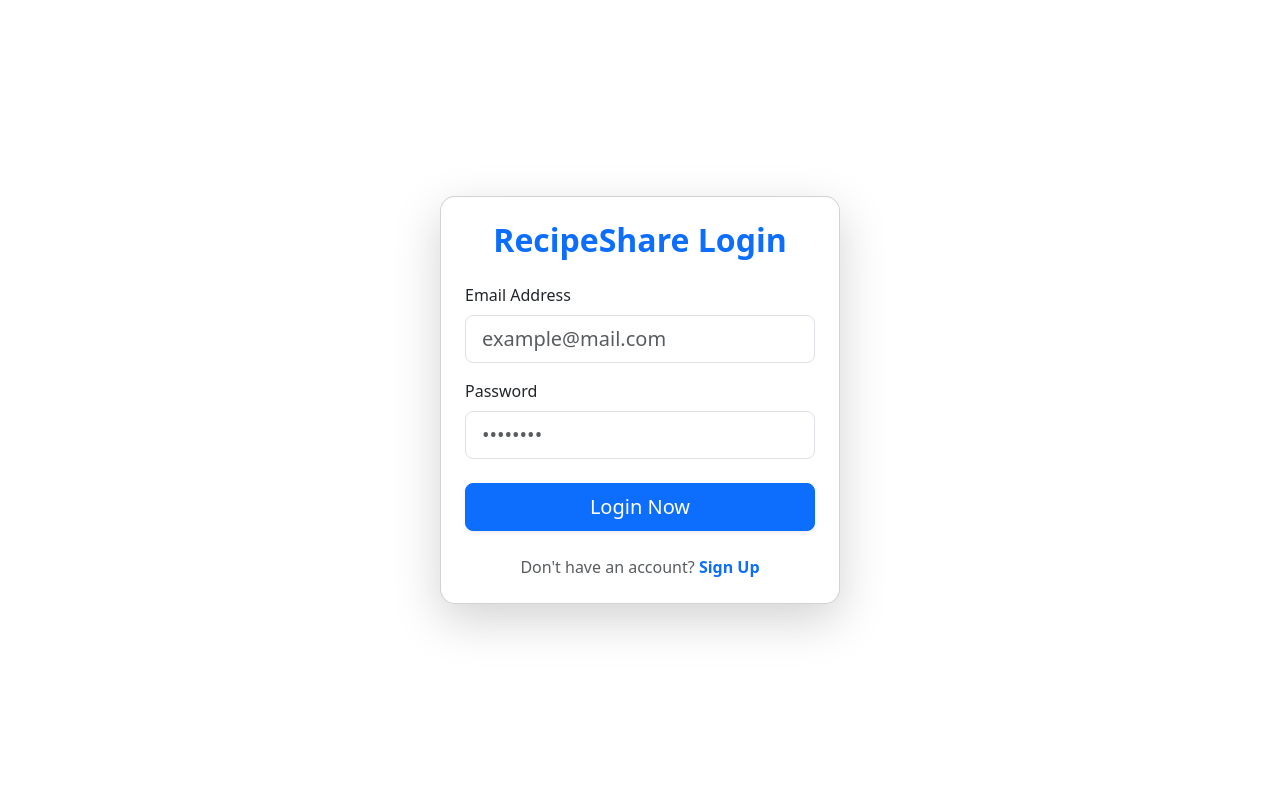
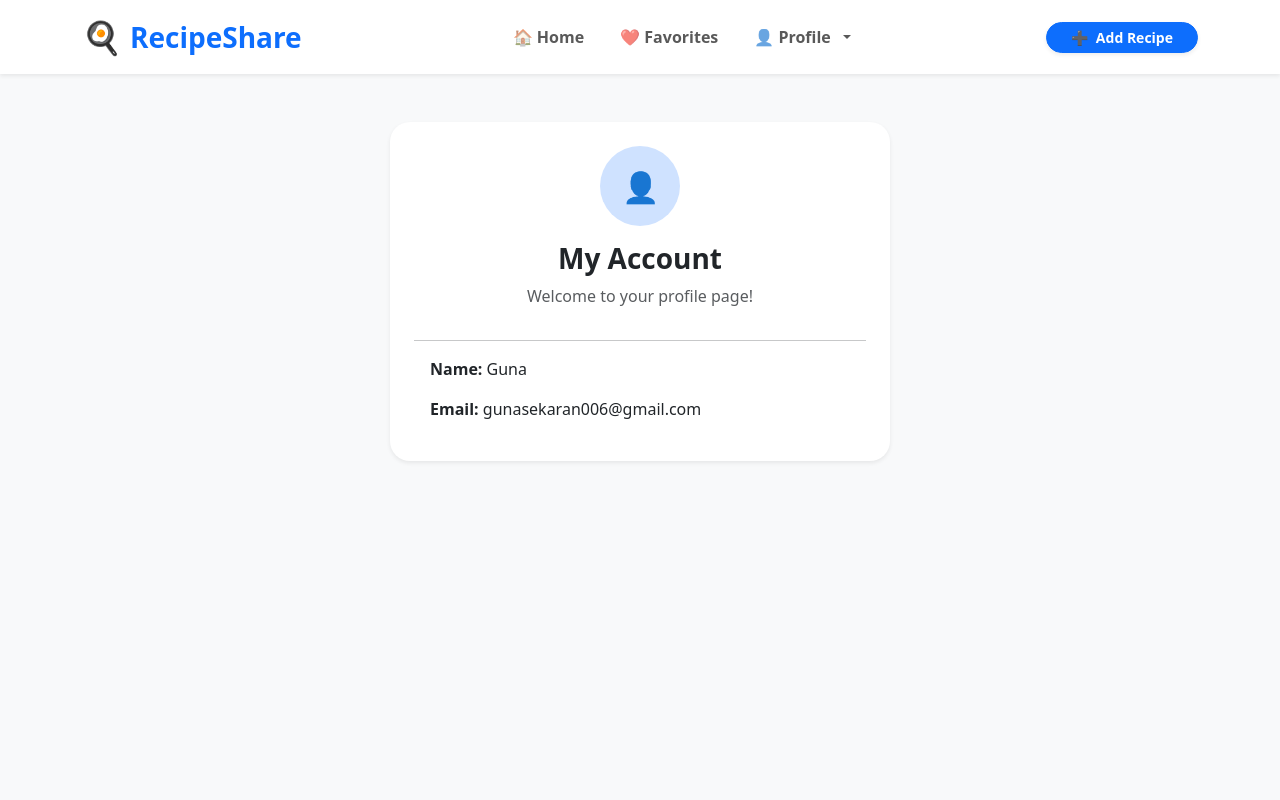
Before and after one commit to gunasekaran006-alt/recipe-app, a React (Vite) app: page /profile in a window 1280 px wide. Before the commit this address led to /login. Shown: the top 800 px of the page. Built offline with nearby package versions, Linux system fonts and the light colour scheme.

Commit message:
create-profile&setting-page

```diff
--- a/src/App.jsx
+++ b/src/App.jsx
@@ -3,7 +3,9 @@ import { BrowserRouter, Routes, Route, Navigate } from 'react-router-dom';
 import Signup from './pages/Signup';
 import Login from './pages/Login';
 import Home from './pages/Home';
-import Favorites from './pages/Favorites'; // FIXED: Added Favorites import here
+import Favorites from './pages/Favorites';
+import Profile from './pages/Profile'; // FIXED: Added Profile import
+import Settings from './pages/Settings'; // FIXED: Added Settings import
 import Footer from './components/Footer';
 
 function App() {
@@ -17,9 +19,11 @@ function App() {
             <Route path="/signup" element={<Signup />} />
             <Route path="/login" element={<Login />} />
             <Route path="/home" element={<Home />} />
+            <Route path="/favorites" element={<Favorites />} />
 
-            {/* FIXED: Changed element={<Home />} to element={<Favorites />} */}
-            <Route path="/favorites" element={<Favorites />} />
+            {/* FIXED: Added routes for Profile and Settings */}
+            <Route path="/profile" element={<Profile />} />
+            <Route path="/settings" element={<Settings />} />
 
             {/* Redirect any unknown paths to login */}
             <Route path="*" element={<Navigate to="/login" />} />
--- /dev/null
+++ b/src/pages/Profile.jsx
@@ -0,0 +1,26 @@
+import React from 'react';
+import Navbar from '../components/Navbar';
+
+function Profile() {
+  return (
+    <div className="bg-light min-vh-100 d-flex flex-column">
+      <Navbar />
+      <div className="container py-5 flex-grow-1 text-center">
+        <div className="card mx-auto p-4 shadow-sm border-0" style={{ maxWidth: '500px', borderRadius: '20px' }}>
+          <div className="bg-primary-subtle text-primary rounded-circle d-flex align-items-center justify-content-center fw-bold mx-auto mb-3" style={{ width: '80px', height: '80px', fontSize: '30px' }}>
+            👤
+          </div>
+          <h3 className="fw-bold text-dark">My Account</h3>
+          <p className="text-muted">Welcome to your profile page!</p>
+          <hr />
+          <div className="text-start px-3">
+            <p><strong>Name:</strong> Guna</p>
+            <p><strong>Email:</strong> gunasekaran006@gmail.com</p>
+          </div>
+        </div>
+      </div>
+    </div>
+  );
+}
+
+export default Profile;
--- /dev/null
+++ b/src/pages/Settings.jsx
@@ -0,0 +1,26 @@
+import React from 'react';
+import Navbar from '../components/Navbar';
+
+function Settings() {
+  return (
+    <div className="bg-light min-vh-100 d-flex flex-column">
+      <Navbar />
+      <div className="container py-5 flex-grow-1 text-center">
+        <div className="card mx-auto p-4 shadow-sm border-0" style={{ maxWidth: '500px', borderRadius: '20px' }}>
+          <div className="bg-secondary-subtle text-secondary rounded-circle d-flex align-items-center justify-content-center fw-bold mx-auto mb-3" style={{ width: '80px', height: '80px', fontSize: '30px' }}>
+            ⚙️
+          </div>
+          <h3 className="fw-bold text-dark">Settings</h3>
+          <p className="text-muted">Manage your application preferences.</p>
+          <hr />
+          <div className="form-check form-switch text-start d-inline-block">
+            <input className="form-check-input" type="checkbox" id="notificationSwitch" defaultChecked />
+            <label className="form-check-label ms-2" htmlFor="notificationSwitch">Enable Email Notifications</label>
+          </div>
+        </div>
+      </div>
+    </div>
+  );
+}
+
+export default Settings;
```
